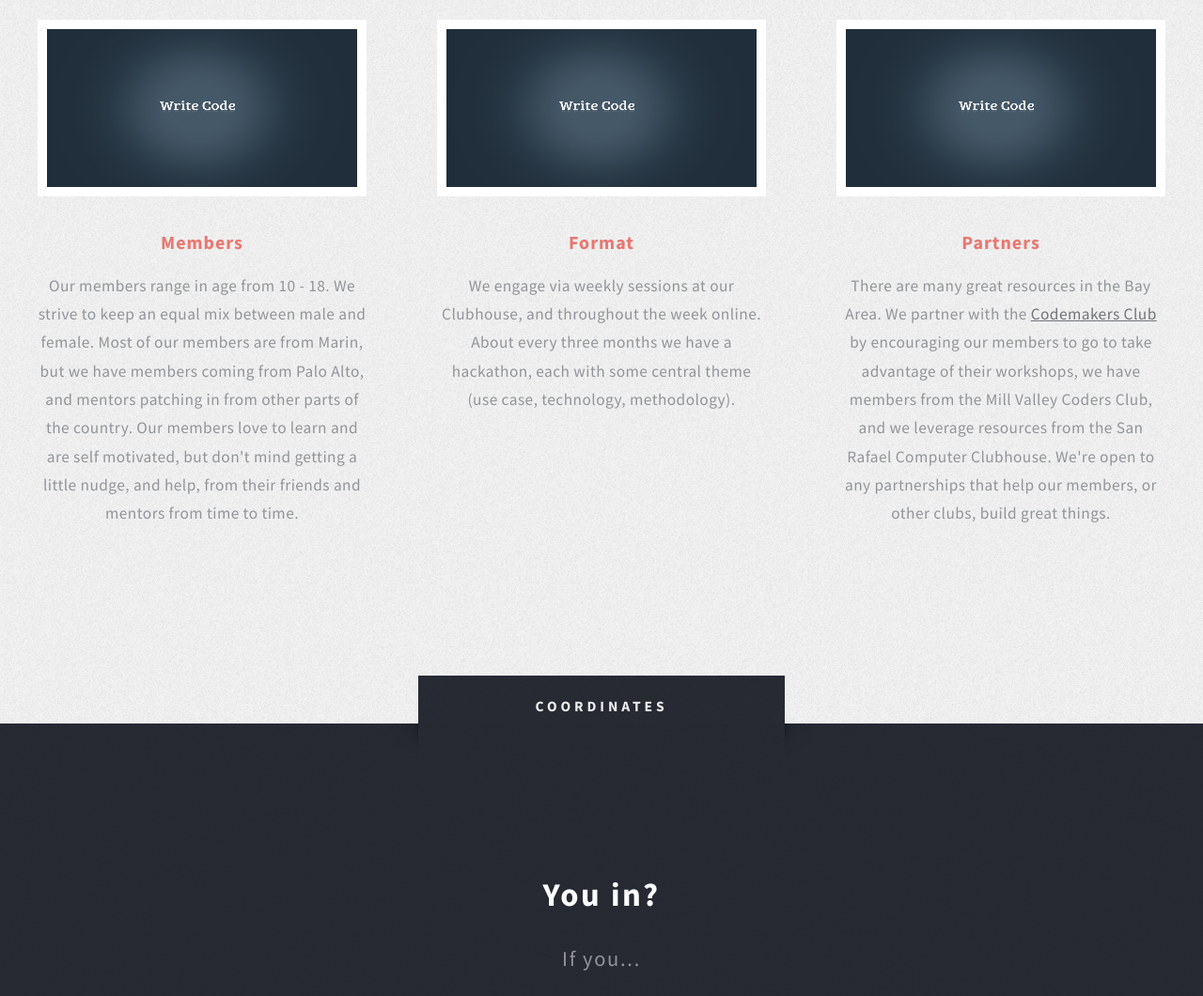
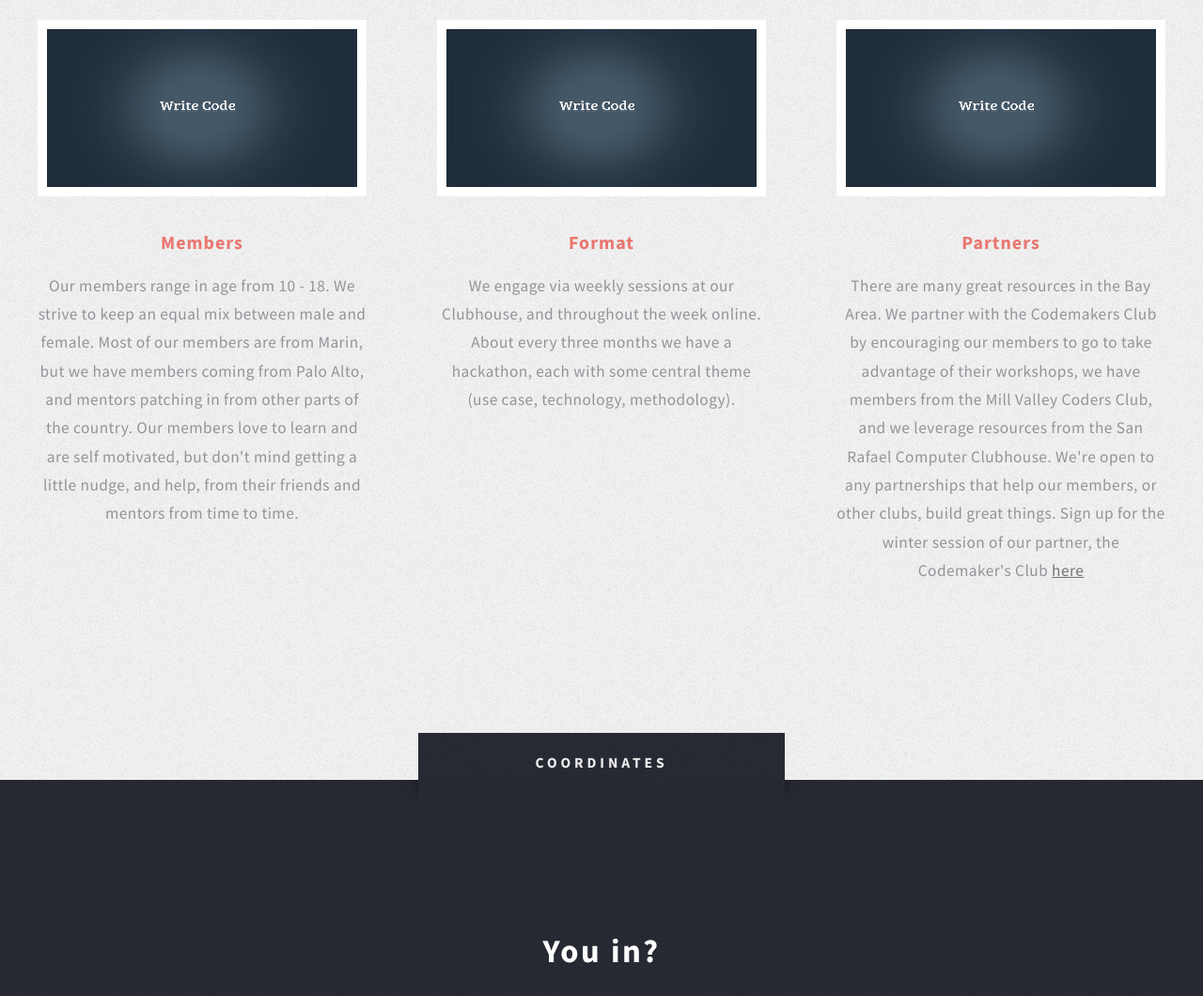
Before and after one commit to Marin-Coding-Club/mccwebsite, a plain HTML site: page index.html in a window 1280 px wide. Shown: the part 3800-4860 px from the top of the page at 94% size. Drawn offline with Linux system fonts and the light colour scheme.

Commit message:
Changes saved

```diff
--- a/index.html
+++ b/index.html
@@ -197,7 +197,7 @@
 							<section class="highlight">
 								<a href="" class="image featured"><img src="images/writecode.png" alt="" /></a>
 								<h3><a href="">Partners</a></h3>
-								<p>There are many great resources in the Bay Area. We partner with the <a href = "http://srclubhouse.com/registration.html">Codemakers Club</a> by encouraging our members to go to take advantage of their workshops, we have members from the Mill Valley Coders Club, and we leverage resources from the San Rafael Computer Clubhouse. We're open to any partnerships that help our members, or other clubs, build great things.</p>
+								<p>There are many great resources in the Bay Area. We partner with the Codemakers Club by encouraging our members to go to take advantage of their workshops, we have members from the Mill Valley Coders Club, and we leverage resources from the San Rafael Computer Clubhouse. We're open to any partnerships that help our members, or other clubs, build great things. Sign up for the winter session of our partner, the Codemaker's Club <a target = "_blank"  href = "http://srclubhouse.com/registration.html">here</a></p>
 								<ul class="actions">
 									<!--<li><a href="#" class="button style1">Learn More</a></li>-->
 								</ul>
```
